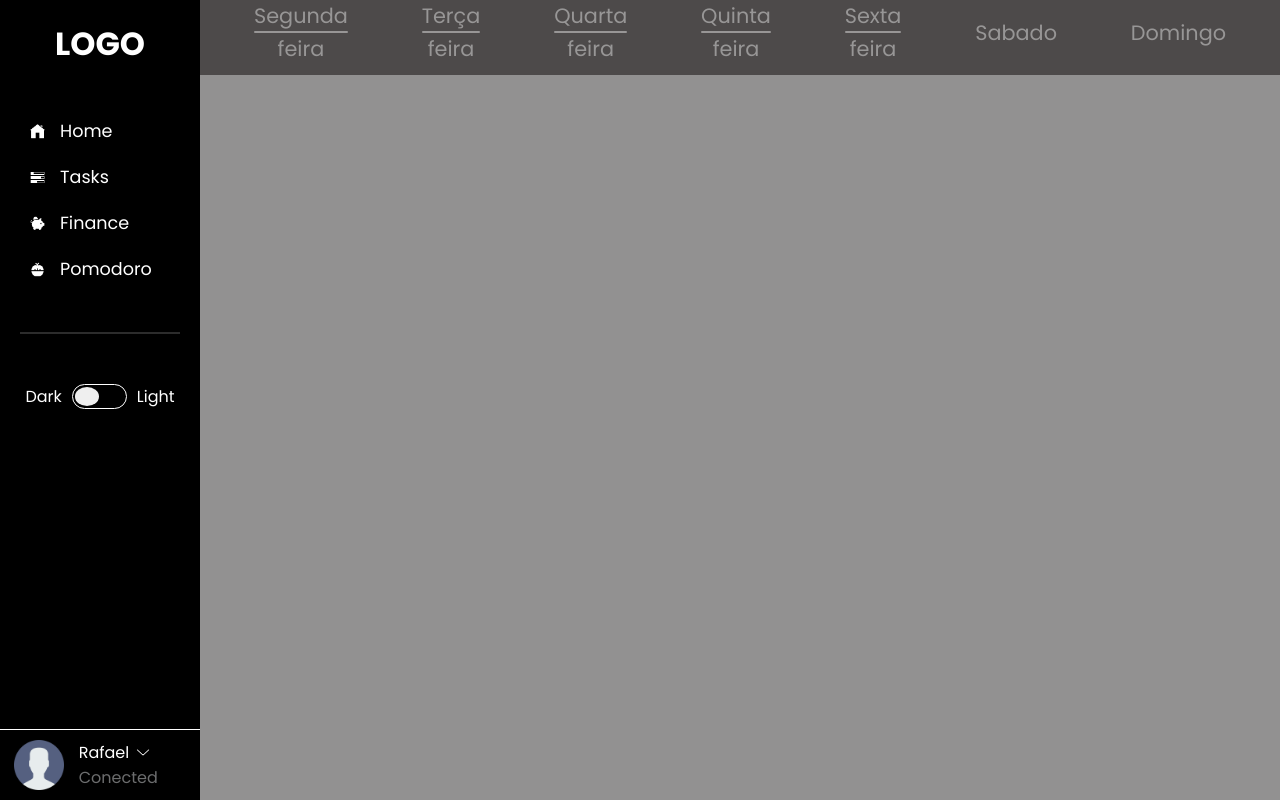
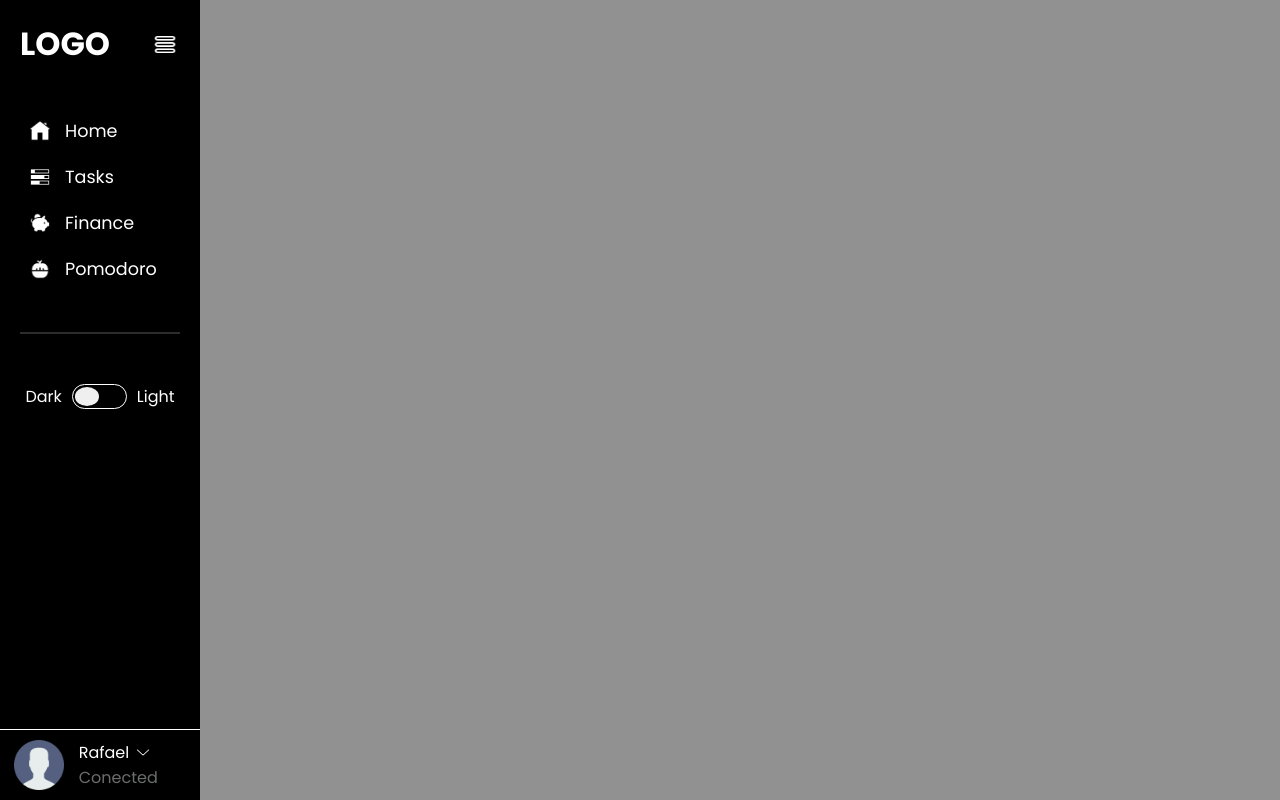
Before and after one commit to rafagfran/tcc, a React (Vite) app in the folder frontend/Taskong/: page / in a window 1280 px wide. Built offline with nearby package versions, Linux system fonts and the light colour scheme.

Commit message:
Adicionada função de esconder e mostrar sidebar

```diff
--- a/frontend/Taskong/src/App.jsx
+++ b/frontend/Taskong/src/App.jsx
@@ -1,11 +1,10 @@
 import Sidebar from './components/sidebar/Sidebar.jsx'
-import Home from './components/pages/Home.jsx'
+
 function App() {
 
   return (
     <>
       <Sidebar/>
-      <Home/>
     </>
   )
 }
--- a/frontend/Taskong/src/components/pages/Home.jsx
+++ /dev/null
@@ -1,24 +0,0 @@
-import React from 'react'
-import '../styles/Home.css'
-
-const Home = () => {
-  return (
-    <div className="home">
-        <div className='days'>
-            <ul>
-              <li><a href="/segunda">Segunda<hr/>feira</a></li>
-              <li><a href="/terça">Terça<hr/>feira</a></li>
-              <li><a href="/quarta">Quarta<hr/>feira</a></li>
-              <li><a href="/quinta">Quinta<hr/>feira</a></li>
-              <li><a href="/sexta">Sexta<hr/>feira</a></li>
-              <li><a href="/sexta">Sabado</a></li>
-              <li><a href="/sexta">Domingo</a></li>
-            </ul>
-        </div>
-        {/* <hr className='divisor'/> */}
-    </div>
-
-  )
-}
-
-export default Home
--- a/frontend/Taskong/src/components/sidebar/Sidebar.css
+++ b/frontend/Taskong/src/components/sidebar/Sidebar.css
@@ -9,11 +9,64 @@
     position: fixed;
     top: 0;
     left: 0;
+    overflow: hidden;
+}
+
+.sidebar.closed{
+    width: 50px;
+
+}
+
+.sidebar.closed .logo-container .logo{
+    visibility: hidden;
+}
+
+.sidebar.closed .logo-container img{
+    position: absolute;
+}
+
+.sidebar.closed .container .nav{
+   padding: 0;
+}
+
+.sidebar.closed .container .nav ul li{
+    text-align: center;
+    justify-content: center;
+}
+
+.sidebar.closed .container .nav ul li img{
+    width: 30px;
+    position: absolute;
+}
+
+.sidebar.closed .container .nav a{
+    visibility: hidden;
+}
+
+.sidebar.closed .container .theme-selector{
+    visibility: hidden;
+}
+
+.sidebar.closed .container .user-container{
+    visibility: hidden;
+}
+
+.sidebar .logo-container{
+    display: flex;
+    width: 100%;
+    justify-content: space-around;
+    align-items: center;
+}
+
+.sidebar .logo-container img{
+    height: 25px;
+    width: 30px;
+    cursor: pointer;
 }
 
 .sidebar .container{
     width: 100%;
-    padding-top: 50px;
+    margin-top: 50px;
     padding-bottom: 10px;
     overflow-y: auto;
     display: flex;
@@ -21,6 +74,7 @@
     justify-content: space-between;
     align-items: center;
     height: 100%;
+    overflow-x: hidden;
 }
 
 /* NAV STYLE */
@@ -41,7 +95,8 @@
 }
 
 .sidebar .container .nav ul li img{
-    width: 15px;
+    width: 20px;
+    transform: .1s;
 }
 
 .sidebar .container .nav ul li a{
@@ -49,7 +104,6 @@
     max-width: 80%;
     padding-left: 10px;
     border-radius: 5px;
-    transition: .1s;
     font-size: 1.1rem;
 }
 
@@ -72,11 +126,12 @@
 
 .sidebar .container  .theme-selector{
     margin-top: 50px;
+    margin-bottom: 50px;
     display: flex;
     align-items: center;
     justify-content: center;
     gap: 10px;
-    width: 100%;
+    width: 200px;
 }
 
 .sidebar .container .theme-selector .btn{
--- a/frontend/Taskong/src/components/sidebar/Sidebar.jsx
+++ b/frontend/Taskong/src/components/sidebar/Sidebar.jsx
@@ -5,6 +5,7 @@ import tasksIcon from '../../assets/tasks-icon.png'
 import financeIcon from '../../assets/finance-pig-icon.png'
 import pomodoroIcon from '../../assets/pomodoro-icon.png'
 import dropdownIcon from '../../assets/dropdown-icon.png'
+import menuIcon from '../../assets/menu-icon.png'
 
 import homeIconDark from '../../assets/dark-theme/home-dark-icon.png'
 import tasksIconDark from '../../assets/dark-theme/tasks-dark-icon.png'
@@ -15,6 +16,13 @@ import dropdownIconDark from '../../assets/dark-theme/dropdown-dark-icon.png'
 const Sidebar = () => {
 
   const defaultTheme = 'dark'
+
+  function showSideBar(){
+    var sidebar = document.querySelector('.sidebar')
+
+    sidebar.classList.toggle('open')
+    sidebar.classList.toggle('closed')
+  }
 
   function themeSelector() {
     var divTheme = document.querySelector('.theme-selector')
@@ -49,9 +57,13 @@ const Sidebar = () => {
 
   return (
     <div className= {`sidebar theme-${defaultTheme}`}>
-      <div className="logo">
-          <h1>LOGO</h1>
+      <div className="logo-container">
+        <div className="logo">
+            <h1>LOGO</h1>
+        </div>
+        <img onClick={() => (showSideBar())} src={menuIcon} alt="" />
       </div>
+
       <div className="container">
         <div className="nav">
           <ul>
--- a/frontend/Taskong/src/components/styles/Home.css
+++ /dev/null
@@ -1,66 +0,0 @@
-.home{
-    margin-left: 200px;
-
-}
-
-.home .days{
-    background-color: #4d4a4a;
-    padding: 0 5% 1% 5%;
-}
-
-/* DIVISOR DAYS*/
-.home .days ul li a hr{
-    border: none;
-    border-radius: 75px;
-    background: #ffffff6b;
-    height: 2px;
-    transition: .2s;
-}
-
-.home .days ul{
-    display: flex;
-    justify-content: space-between;
-    align-items: center;
-    text-align: center;
-}
-
-.home .days ul li a{
-    color: #ffffff6b;
-    font-size: 1.3rem;
-    transition: .2s;
-}
-
-body.theme-light .home .days ul li:hover a,
-.home .days ul li:hover a{
-    color: #1f83bd;
-}
-
-.home .days ul li:hover a hr{
-    background: #fff;
-}
-
-.home .divisor{
-    border: none;
-    border-radius: 75px;
-    margin-top: 10px;
-    background: #00000015;
-    height: 2px;
-}
-
-
-/* --------THEMES----------- */
-body.theme-light .home .days{
-background-color: #e6e6e6;
-}
-
-body.theme-light .home .days ul li a hr{
-    background-color: #3a3b3b;
-}
-
-body.theme-light .home .days ul li a{
-    color: #3a3b3b;;
-}
-
-body.theme-light .home .days ul li:hover a{
-    color: #1f83bd;
-}
```
Also changed, not shown: frontend/Taskong/src/assets/menu-icon.png (added).
